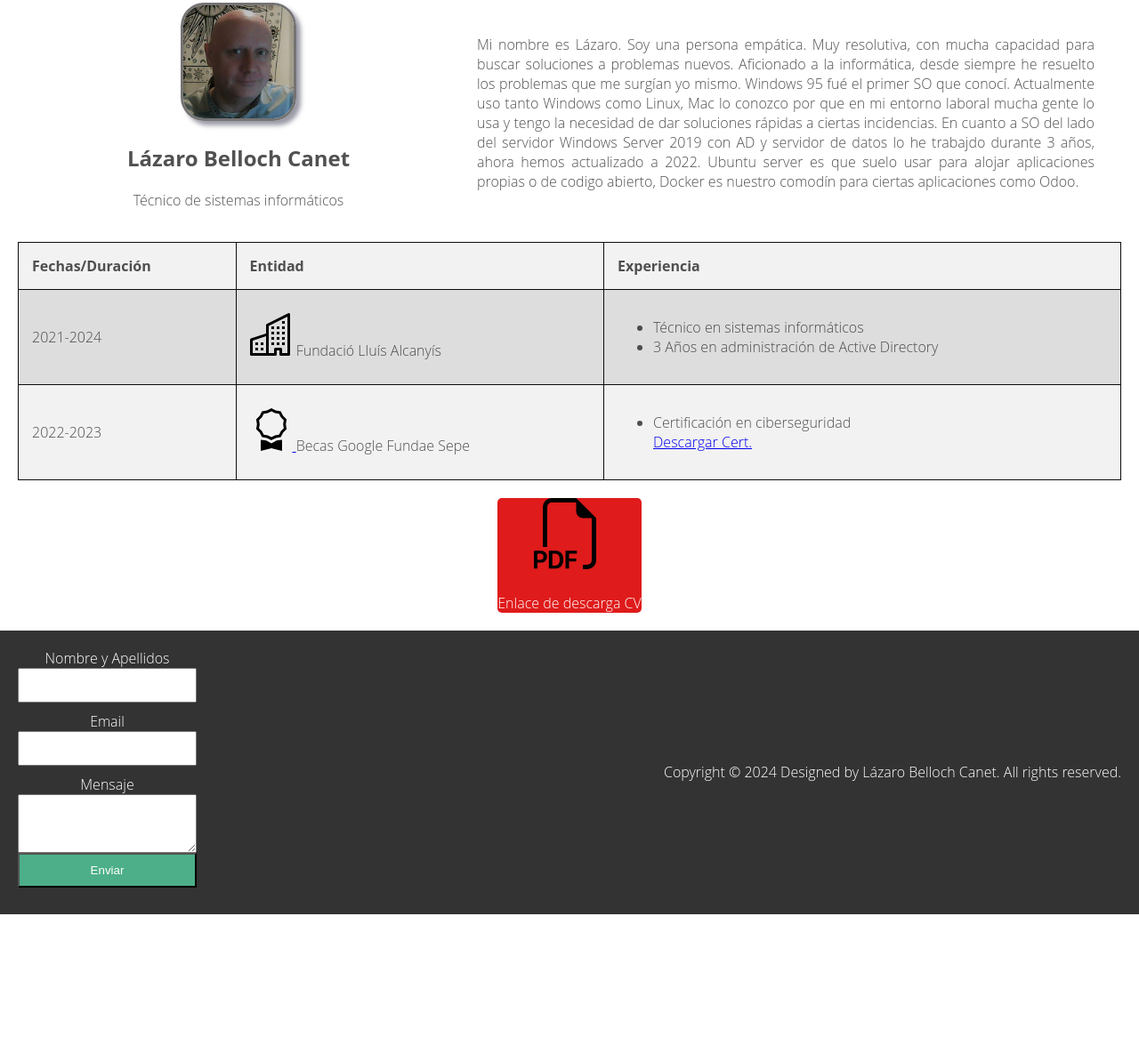
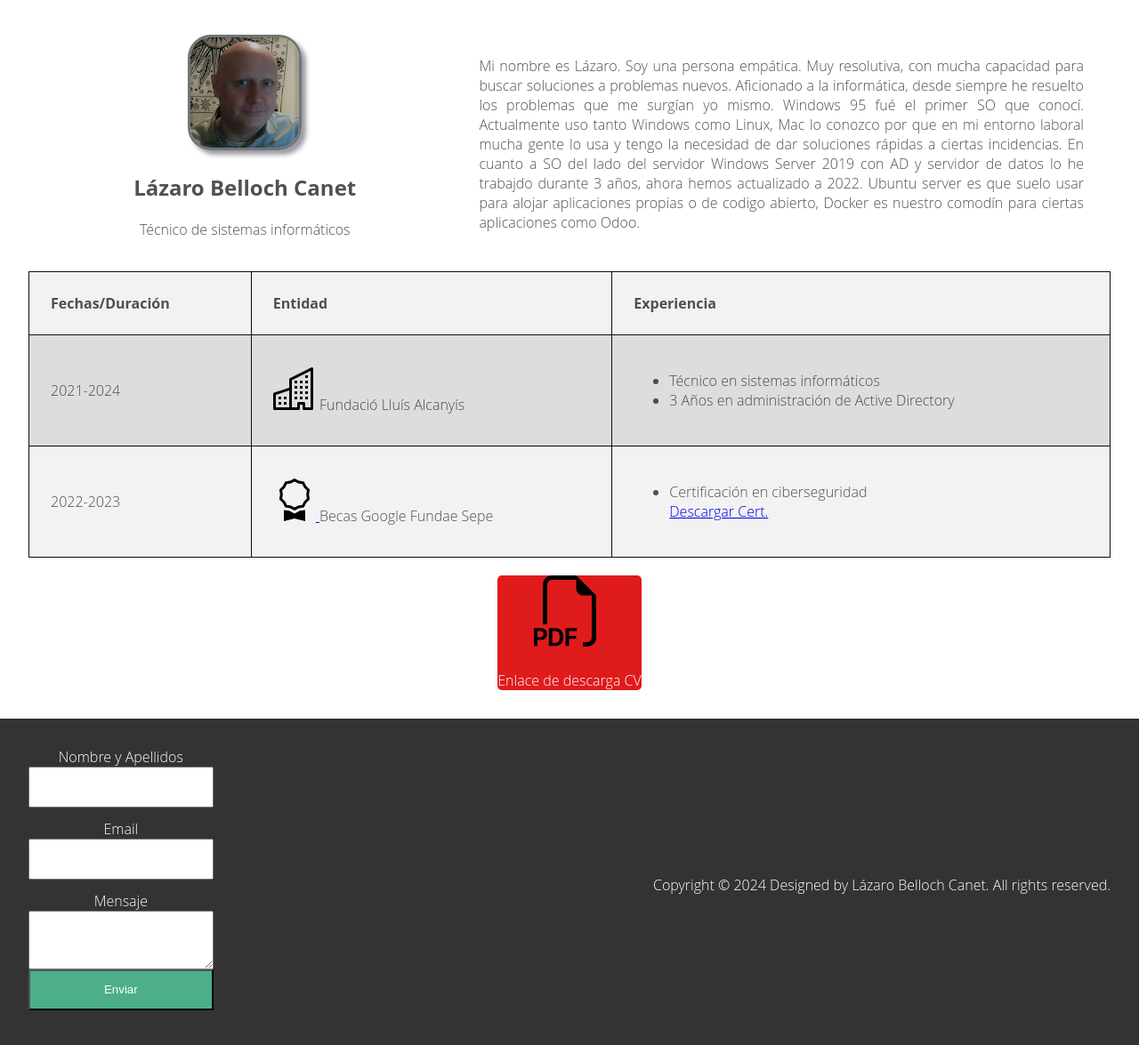
Before and after one commit to LazaroBC/IAW, a plain HTML site: page Lazaro_Belloch_Act3_UF1/src/index.html in a window 1280 px wide. Shown: the part 183-1358 px from the top of the page at 89% size. Before the commit the page ends 1211 px from the top, so only its background shows below. Drawn offline with Linux system fonts and the light colour scheme.

Commit message:
Correcciones padding de px a em

```diff
--- a/Lazaro_Belloch_Act3_UF1/public/css/style.css
+++ b/Lazaro_Belloch_Act3_UF1/public/css/style.css
@@ -20,9 +20,40 @@ body {
 header,
 main,
 footer {
-    padding: 20px;
+    padding: 2em;
     /*Lo siento, me niego a quitar este padding*/
     text-align: center;
+}
+
+h1,
+h2,
+h3,
+h4,
+h5,
+h6 {
+    letter-spacing: 0;
+    color: var(--text-primary);
+}
+
+h2 a {
+    font-style: italic;
+    font-weight: bold;
+    color: var(--text-secondary);
+}
+
+/* Centrar cualquier elemento y */
+.center {
+    display: flex;
+    justify-content: center;
+    align-items: center;
+}
+
+.flexContainer {
+    display: flex;
+    justify-content: center;
+    align-content: center;
+    flex-wrap: wrap;
+    gap: 5px;
 }
 
 /* Contenedor principal */
@@ -58,10 +89,11 @@ td {
 
 th,
 td {
-    padding: 15px; /*Lo siento, me niego a quitar este padding*/
+    padding: 1.5em; /*Lo siento, me niego a quitar este padding*/
     text-align: left;
 }
 
+/* Colores de las filas*/
 tr:nth-child(odd) {
     background-color: #f2f2f2;
 }
@@ -69,6 +101,7 @@ tr:nth-child(odd) {
 tr:nth-child(even) {
     background-color: #ddd;
 }
+
 /* Botón de descarga */
 .download-btn {
     display: inline-block;
@@ -100,8 +133,8 @@ form {
 }
 
 input {
-    margin-bottom: 10px;
-    padding: 10px; /*Lo siento, me niego a quitar este padding*/
+    margin-bottom: 1em;
+    padding: 1em; /*Lo siento, me niego a quitar este padding*/
 }
 
 input[type="submit"] {
@@ -124,35 +157,10 @@ td img {
     width: 3em;
 }
 
-h1,
-h2,
-h3,
-h4,
-h5,
-h6 {
-    letter-spacing: 0;
-    color: var(--text-primary);
-}
 
-h2 a {
-    font-style: italic;
-    font-weight: bold;
-    color: var(--text-secondary);
-}
 
-.center {
-    display: flex;
-    justify-content: center;
-    align-items: center;
-}
 
-.flexContainer {
-    display: flex;
-    justify-content: center;
-    align-content: center;
-    flex-wrap: wrap;
-    gap: 5px;
-}
+
 
 /* Ajuste a otras medidas de pantalla*/
 
--- a/Lazaro_Belloch_Act3_UF1/src/index.html
+++ b/Lazaro_Belloch_Act3_UF1/src/index.html
@@ -80,7 +80,7 @@
     </main>
 
     <footer>
-        <div>
+        <div class="flexContainer">
             <form>
 
                 <label for="nombre">Nombre y Apellidos</label>
```
